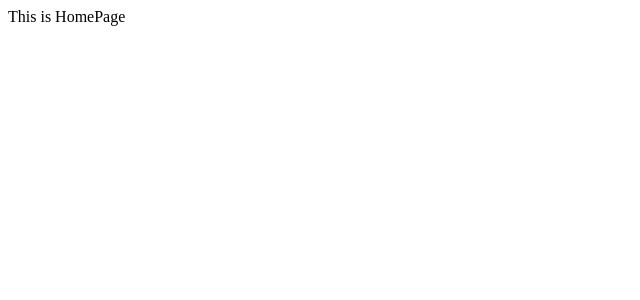
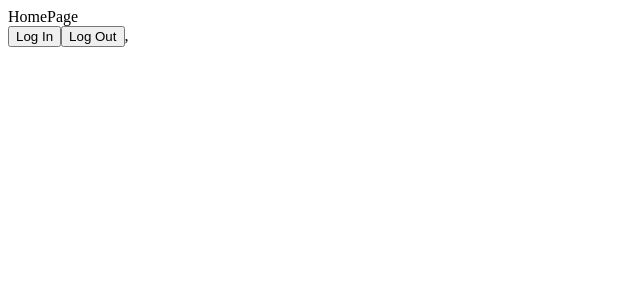
Before and after one commit to kalviumcommunity/S54_Sravan_Capstone_ParkEase, a React (Vite) app in the folder client/: page / in a window 1280 px wide. Shown: the top 300 px of the page, without its empty margins (0-640 px from the left). Built offline with nearby package versions, Linux system fonts and the light colour scheme.

Commit message:
added auth0 authentication

```diff
--- a/client/package.json
+++ b/client/package.json
@@ -10,6 +10,7 @@
     "preview": "vite preview"
   },
   "dependencies": {
+    "@auth0/auth0-react": "^2.2.4",
     "react": "^18.2.0",
     "react-dom": "^18.2.0",
     "react-router-dom": "^6.22.3"
--- a/client/src/App.jsx
+++ b/client/src/App.jsx
@@ -1,6 +1,9 @@
 import { useState } from 'react'
 import './App.css'
 import AllRoutes from './routes/AllRoutes'
+import LoginButton from './loginComponents/Login'
+import LogoutButton from './loginComponents/Logout'
+import Profile from './loginComponents/Profile'
 
 function App() {
   const [count, setCount] = useState(0)
@@ -8,6 +11,9 @@ function App() {
   return (
     <>
       <AllRoutes />
+      <LoginButton />
+      <LogoutButton />
+      <Profile />
     </>
   )
 }
--- a/client/src/components/HomePage.jsx
+++ b/client/src/components/HomePage.jsx
@@ -2,7 +2,7 @@ import React from 'react'
 
 const HomePage = () => {
   return (
-    <div>This is HomePage</div>
+    <div> HomePage</div>
   )
 }
 
--- /dev/null
+++ b/client/src/loginComponents/Login.jsx
@@ -0,0 +1,10 @@
+import React from "react";
+import { useAuth0 } from "@auth0/auth0-react";
+
+const LoginButton = () => {
+  const { loginWithRedirect } = useAuth0();
+
+  return <button onClick={() => loginWithRedirect()}>Log In</button>;
+};
+
+export default LoginButton;
--- /dev/null
+++ b/client/src/loginComponents/Logout.jsx
@@ -0,0 +1,14 @@
+import React from "react";
+import { useAuth0 } from "@auth0/auth0-react";
+
+const LogoutButton = () => {
+  const { logout } = useAuth0();
+
+  return (
+    <button onClick={() => logout({ logoutParams: { returnTo: window.location.origin } })}>
+      Log Out
+    </button>
+  );
+};
+
+export default LogoutButton;
--- /dev/null
+++ b/client/src/loginComponents/Profile.jsx
@@ -0,0 +1,22 @@
+import React from "react";
+import { useAuth0 } from "@auth0/auth0-react";
+
+const Profile = () => {
+  const { user, isAuthenticated, isLoading } = useAuth0();
+
+  if (isLoading) {
+    return <div>Loading ...</div>;
+  }
+
+  return (
+    isAuthenticated && (
+      <div>
+        <img src={user.picture} alt={user.name} />
+        <h2>{user.name}</h2>
+        <p>{user.email}</p>
+      </div>
+    )
+  );
+};
+
+export default Profile;
--- a/client/src/main.jsx
+++ b/client/src/main.jsx
@@ -1,14 +1,25 @@
-import React from "react";
-import ReactDOM from "react-dom/client";
-import App from "./App.jsx";
-import "./index.css";
+import React from 'react';
+import { createRoot } from 'react-dom/client';
+import { Auth0Provider } from '@auth0/auth0-react';
+import App from './App';
 import { BrowserRouter } from "react-router-dom";
 import ProviderContext from "./context/ProviderContext.jsx";
 
-ReactDOM.createRoot(document.getElementById("root")).render(
-  <BrowserRouter>
-    <ProviderContext>
-      <App />
+const root = createRoot(document.getElementById('root'));
+
+root.render(
+<BrowserRouter>
+<ProviderContext>
+
+<Auth0Provider
+    domain="dev-adw6l8hr7034diri.us.auth0.com"
+    clientId="mU7GiKXbt87Yd4rSOT59ARPSxiB02Fq0"
+    authorizationParams={{
+      redirect_uri: window.location.origin
+    }}
+    >
+    <App />
+  </Auth0Provider>,
     </ProviderContext>
-  </BrowserRouter>
+    </BrowserRouter>
 );
--- a/client/src/routes/AllRoutes.jsx
+++ b/client/src/routes/AllRoutes.jsx
@@ -2,8 +2,6 @@ import React from "react";
 import { Route, Routes } from "react-router-dom";
 import HomePage from "../components/HomePage";
 import Navbar from "../components/Navbar";
-// import Navbar from "../components/Navbar";
-// import Navbar from '../components/Navbar';
 
 const AllRoutes = () => {
   return (
```
Also changed, not shown: 1 other file (tests, documents, lock files or other folders).
